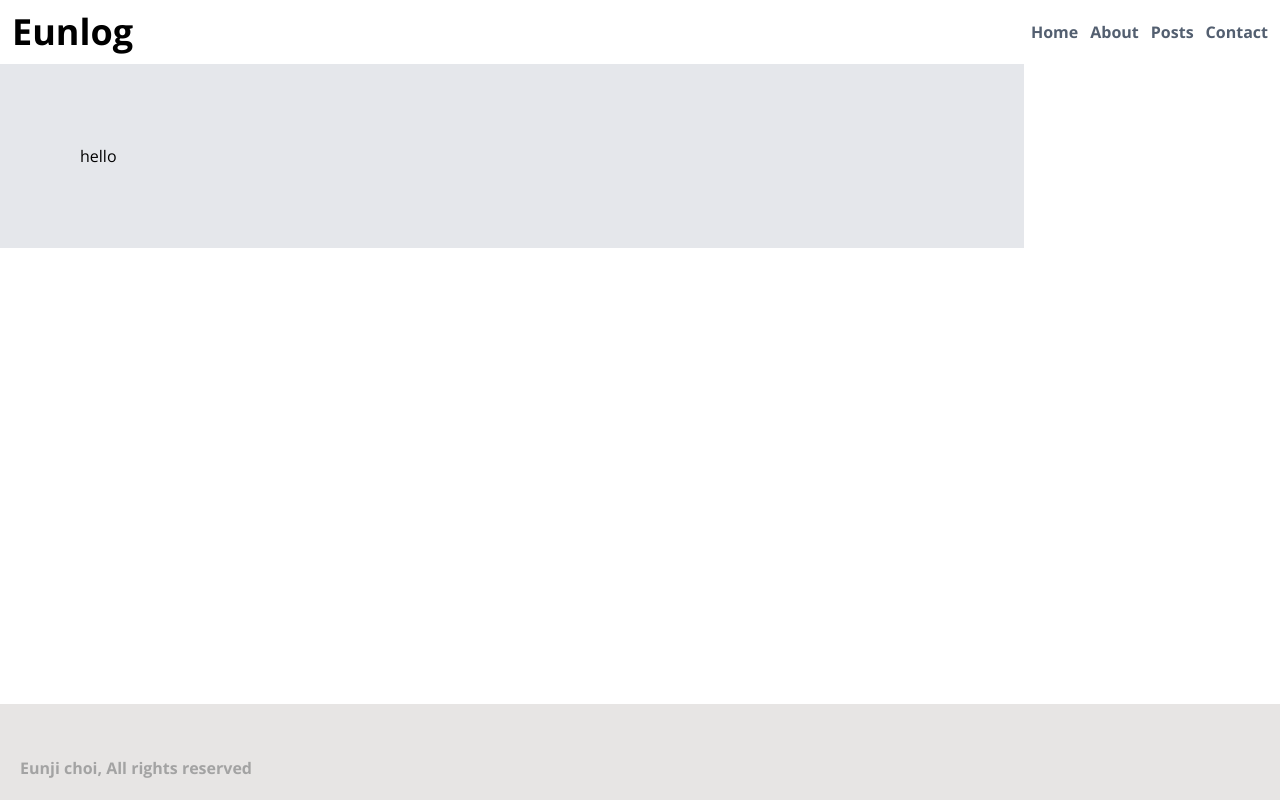
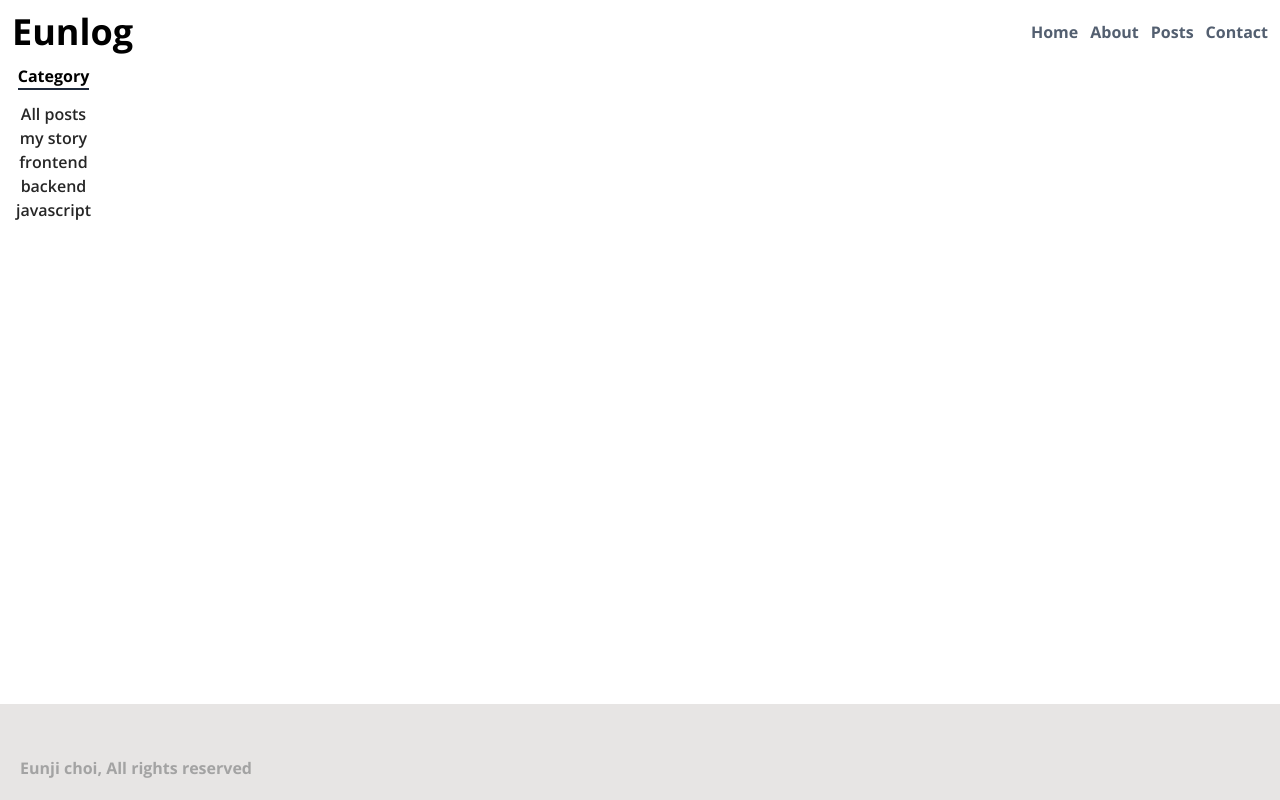
Before and after one commit to chldmswnl/eunlog, a Next.js app: page /posts in a window 1280 px wide. Built offline with nearby package versions, Linux system fonts and the light colour scheme.

Commit message:
feat: work with posts page

```diff
--- a/src/app/posts/page.tsx
+++ b/src/app/posts/page.tsx
@@ -1,7 +1,37 @@
+"use client";
+
+import PostSection from "@/components/PostSection";
+import { useState } from "react";
+
 export default function Posts() {
+  const [selectedCategory, setSelectedCategory] = useState("all");
+  const categoryArr = [
+    "All posts",
+    "my story",
+    "frontend",
+    "backend",
+    "javascript",
+  ];
+
   return (
-    <div className="w-4/5 bg-gray-200 p-20 flex-col">
-      <span>hello</span>
-    </div>
+    <section className="flex mb-5">
+      {/* <PostSection category={selectedCategory} /> */}
+      <article className="mx-4">
+        <div className="flex flex-col items-center">
+          <h3 className="font-bold border-b-2 border-slate-800 mb-3">
+            Category
+          </h3>
+          {categoryArr.map((category) => (
+            <span
+              key={category}
+              className="font-semibold text-neutral-800 cursor-pointer"
+              onClick={() => setSelectedCategory(category)}
+            >
+              {category}
+            </span>
+          ))}
+        </div>
+      </article>
+    </section>
   );
 }
--- /dev/null
+++ b/src/components/PostSection/index.tsx
@@ -0,0 +1,13 @@
+import { getAllFeaturedPosts } from "@/service/posts";
+import PostGrid from "../PostGrid";
+
+export default async function PostSection({ category }: { category: string }) {
+  const posts = await getAllFeaturedPosts();
+  return (
+    <PostGrid
+      posts={posts.filter((post) =>
+        category === "All posts" ? true : post.category === category
+      )}
+    />
+  );
+}
```
